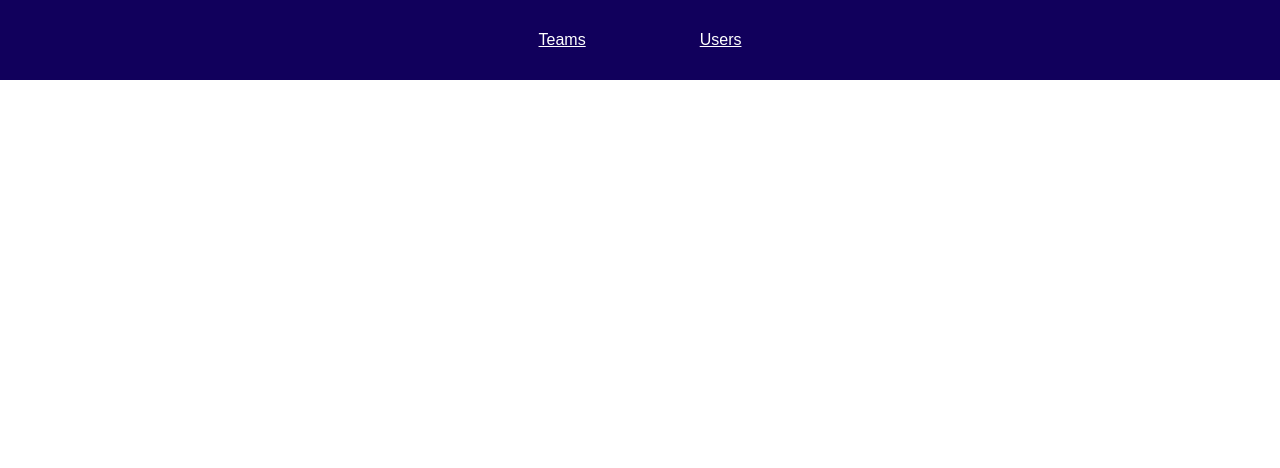
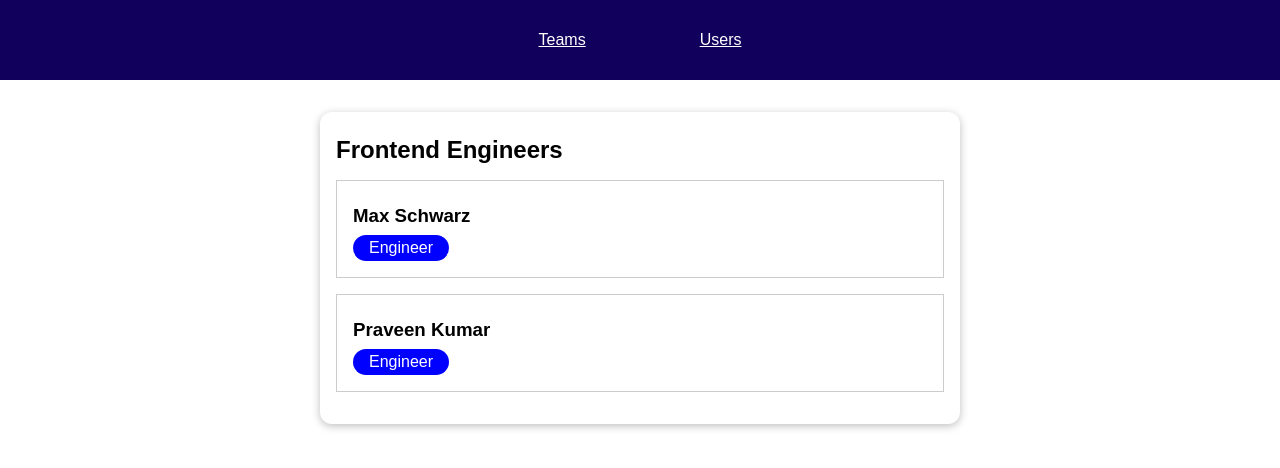
Before and after one commit to daedalus1215/congenial-goggles, a Vue app in the folder client/: page /teams/t1 in a window 1280 px wide. Before the commit this address had no page. Shown: the top 468 px of the page. Built offline with nearby package versions, Linux system fonts and the light colour scheme.

Commit message:
route-params--dynamic-paths: catch route parameters and setup dynamic path when click on team button in each item

```diff
--- a/client/src/components/teams/TeamMembers.vue
+++ b/client/src/components/teams/TeamMembers.vue
@@ -2,12 +2,7 @@
   <section>
     <h2>{{ teamName }}</h2>
     <ul>
-      <user-item
-        v-for="member in members"
-        :key="member.id"
-        :name="member.fullName"
-        :role="member.role"
-      ></user-item>
+      <user-item v-for="member in members" :key="member.id" :name="member.fullName" :role="member.role"></user-item>
     </ul>
   </section>
 </template>
@@ -16,18 +11,28 @@
 import UserItem from '../users/UserItem.vue';
 
 export default {
+  inject: ['users', 'teams'],
   components: {
     UserItem
   },
   data() {
     return {
-      teamName: 'Test',
-      members: [
-        { id: 'u1', fullName: 'Max Schwarz', role: 'Engineer' },
-        { id: 'u2', fullName: 'Max Schwarz', role: 'Engineer' },
-      ],
+      teamName: '',
+      members: [],
     };
   },
+  created() {
+    const teamId = this.$route.params.teamId;
+    const selectedTeam = this.teams.find(team => team.id === teamId);
+    const members = selectedTeam.members;
+    const selectedMembers = [];
+    for (const member of members) {
+      const selectedUser = this.users.find(user => user.id === member);
+      selectedMembers.push(selectedUser);
+    }
+    this.members = selectedMembers;
+    this.teamName = selectedTeam.name;
+  }
 };
 </script>
 
--- a/client/src/components/teams/TeamsItem.vue
+++ b/client/src/components/teams/TeamsItem.vue
@@ -2,13 +2,18 @@
   <li>
     <h3>{{ name }}</h3>
     <div class="team-members">{{ memberCount }} Members</div>
-    <a href="#">View Members</a>
+    <router-link :to="teamMembersLink">View Members</router-link>
   </li>
 </template>
 
 <script>
 export default {
-  props: ['name', 'memberCount'],
+  props: ['id', 'name', 'memberCount'],
+  computed: {
+    teamMembersLink() {
+      return `/teams/${this.id}`;
+    }
+  }
 };
 </script>
 
--- a/client/src/components/teams/TeamsList.vue
+++ b/client/src/components/teams/TeamsList.vue
@@ -3,6 +3,7 @@
     <teams-item
       v-for="team in teams"
       :key="team.id"
+      :id="team.id"
       :name="team.name"
       :member-count="team.members.length"
     ></teams-item>
--- a/client/src/main.js
+++ b/client/src/main.js
@@ -4,14 +4,16 @@ import { createRouter, createWebHistory } from 'vue-router';
 import App from './App.vue';
 import TeamsList from './components/teams/TeamsList.vue';
 import UsersList from './components/users/UsersList.vue';
+import TeamMembers from './components/teams/TeamMembers.vue'
 
 // tell it the type of routes we want to support.
 const router = createRouter({
     // history tells the router how to handle the history
     history: createWebHistory(),
     routes: [
-        { path: '/teams', component: TeamsList }, // our-domain.com/teams => certain component will be loaded
-        { path: '/users', component: UsersList }, // our-domain.com/teams => certain component will be loaded
+        { path: '/users', component: UsersList },
+        { path: '/teams', component: TeamsList },
+        { path: '/teams/:teamId', component: TeamMembers },
     ]
 });
 
```
